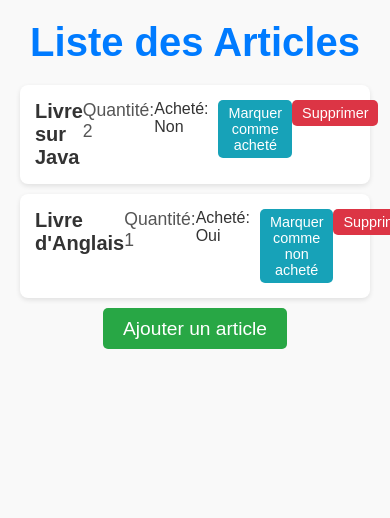
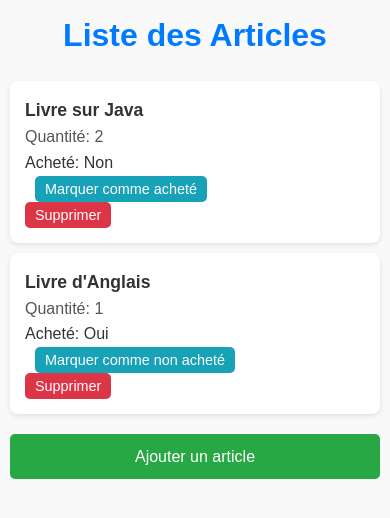
Before and after one commit to MohLeCodeur/GestCours, a Django app: page /courses/ in a window 390 px wide; the page is wider, and only the part inside the window is pictured. Shown: the top 518 px of that part. Run offline with Django 5.2, Linux system fonts and the light colour scheme; data comes from the database, SQL or seed files in the repository.

Commit message:
responsive

```diff
--- a/courses/static/css/styles.css
+++ b/courses/static/css/styles.css
@@ -1,4 +1,3 @@
-/* styles.css */
 * {
     margin: 0;
     padding: 0;
@@ -9,6 +8,7 @@ body {
     font-family: 'Arial', sans-serif;
     background-color: #f9f9f9;
     color: #333;
+    line-height: 1.6;
 }
 
 .container {
@@ -64,6 +64,9 @@ header {
     font-size: 1.2rem;
     text-decoration: none;
     border-radius: 5px;
+    display: inline-block;
+    width: 100%;
+    max-width: 200px;
 }
 
 .add-button:hover {
@@ -86,6 +89,8 @@ header {
     border: none;
     border-radius: 5px;
     cursor: pointer;
+    width: 100%;
+    max-width: 200px;
 }
 
 .submit-button:hover {
@@ -105,12 +110,14 @@ header {
     font-size: 1rem;
     text-decoration: none;
     border-radius: 5px;
+    width: 100%;
+    max-width: 200px;
 }
 
 .back-button:hover {
     background-color: #e0a800;
 }
-/* styles.css */
+
 .delete-button {
     padding: 5px 10px;
     background-color: #dc3545;
@@ -139,3 +146,44 @@ header {
 .mark-button:hover {
     background-color: #138496;
 }
+
+/* Styles pour les écrans mobiles */
+@media (max-width: 768px) {
+    .container {
+        padding: 10px;
+    }
+
+    .title {
+        font-size: 2rem;
+    }
+
+    .article-item {
+        flex-direction: column;
+        align-items: flex-start;
+    }
+
+    .article-name {
+        font-size: 1.1rem;
+    }
+
+    .article-quantity {
+        font-size: 1rem;
+    }
+
+    .add-button,
+    .submit-button,
+    .back-button {
+        width: 100%;
+        max-width: none;
+        font-size: 1rem;
+        padding: 10px;
+    }
+
+    .add-article-form {
+        padding: 15px;
+    }
+
+    .submit-button {
+        margin-top: 10px;
+    }
+}
```
Also changed, not shown: 1 other file.
